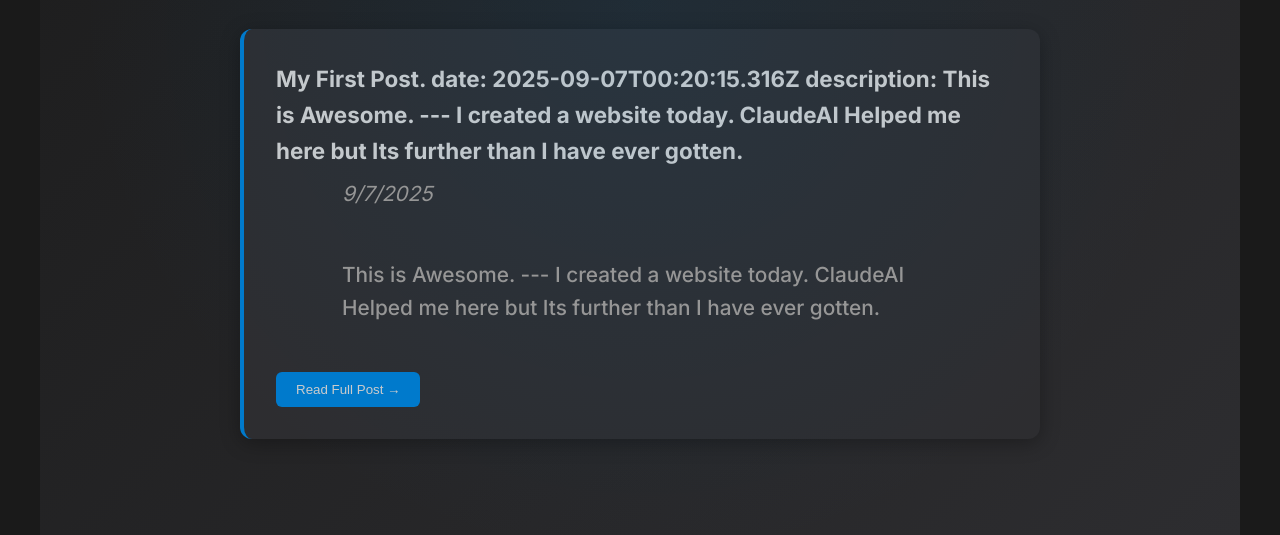
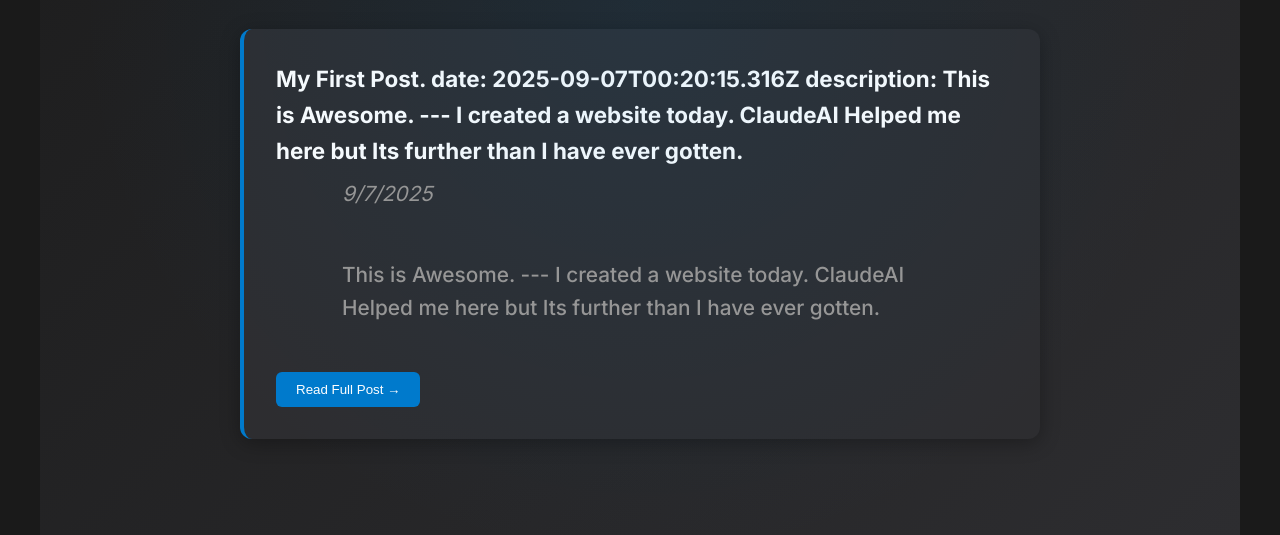
Before and after one commit to Bearmeadow92/NextGenBlog, a website: page index.html in a window 1280 px wide. Shown: the part 602-1137 px from the top of the page. Drawn offline with nearby package versions, Linux system fonts and the light colour scheme.

Commit message:
Ch-ch-ch-changes

```diff
--- a/styles.css
+++ b/styles.css
@@ -7,7 +7,7 @@
     --accent-color: #40a9ff; /* Light blue accent */
     --dark-bg: #1a1a1a; /* Softer black instead of deep black */
     --dark-surface: #2d2d30; /* Warmer gray for cards */
-    --text-light: #cccccc; /* Softer white text */
+    --text-light: #ffffff; /* Softer white text */
     --text-muted: #969696; /* Warmer gray text */
     --border-color: #3c3c3c; /* Subtle borders */
     --gradient: linear-gradient(135deg, #007acc 0%, #40a9ff 100%);
```
